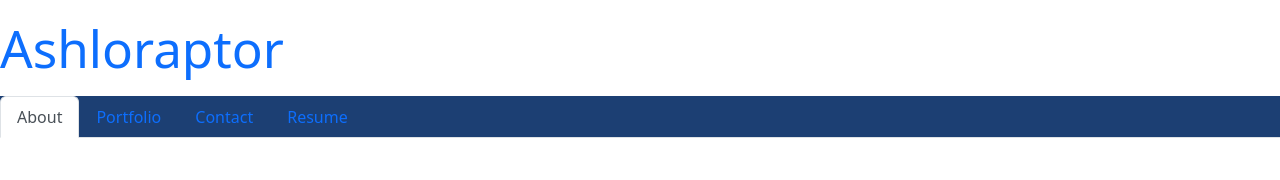
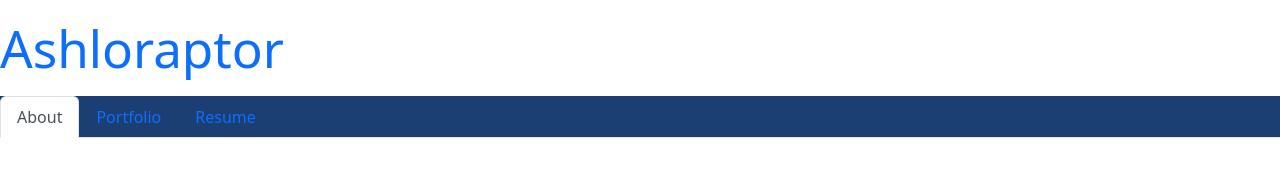
Before and after one commit to Ashloraptor/AshLowe-Portfolio, a React (Vite) app: page / in a window 1280 px wide. Shown: the top 180 px of the page. Built offline with nearby package versions, Linux system fonts and the light colour scheme; grey boxes are pictures that could not be loaded.

Commit message:
Hid Contact page for the time being in NavTabs and Nav files.

```diff
--- a/src/components/Nav.jsx
+++ b/src/components/Nav.jsx
@@ -18,9 +18,9 @@ export default function Nav({currentPage, handlePageChange}) {
                     Portfolio
                 </Link>,
 
-                <Link key={3} className="nav-link text-light" to="/contact">
-                    Contact
-                </Link>,
+                // <Link key={3} className="nav-link text-light" to="/contact">
+                //     Contact
+                // </Link>,
 
                 <Link key={4} className="nav-link text-light" to="/resume">
                     Resume
--- a/src/components/NavTabs.jsx
+++ b/src/components/NavTabs.jsx
@@ -24,7 +24,7 @@ function NavTabs({ currentPage, handlePageChange }) {
             Portfolio
           </a>
         </li>
-        <li className="nav-item">
+        {/* <li className="nav-item">
           <a
             href="#contact"
             onClick={() => handlePageChange('Contact')}
@@ -33,7 +33,7 @@ function NavTabs({ currentPage, handlePageChange }) {
           >
             Contact
           </a>
-        </li>
+        </li> */}
         <li className="nav-item">
           <a
             href="#resume"
```
